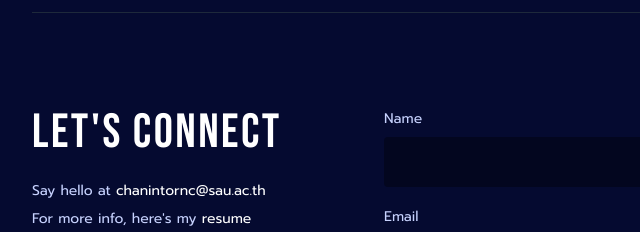
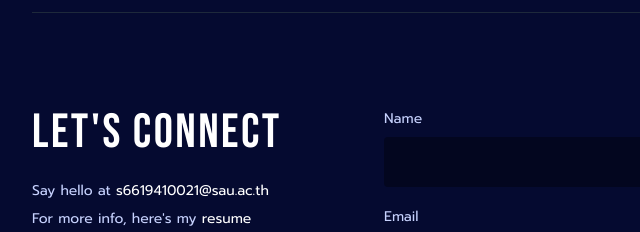
Before and after one commit to Tawan15/myfrontend01, a plain HTML site: page index3.html in a window 1280 px wide. Shown: the part 2321-2553 px from the top of the page, 96-736 px from the left. Drawn offline with nearby package versions, Linux system fonts and the light colour scheme.

Commit message:
first commit

```diff
--- a/index3.html
+++ b/index3.html
@@ -185,7 +185,7 @@
             <div class="grid grid-cols-1 md:grid-cols-12 gap-8">
                 <div class="md:col-span-4">
                     <h2 class="font-heading text-5xl tracking-wider mb-6">LET'S CONNECT</h2>
-                    <p class="text-brandText text-sm mb-2">Say hello at <a href="mailto:chanintornc@sau.ac.th" class="text-white hover:underline">chanintornc@sau.ac.th</a></p>
+                    <p class="text-brandText text-sm mb-2">Say hello at <a href="mailto:chanintornc@sau.ac.th" class="text-white hover:underline">s6619410021@sau.ac.th</a></p>
                     <p class="text-brandText text-sm mb-8">For more info, here's my <a href="#" class="text-white hover:underline">resume</a></p>
 
                     <div class="flex gap-4">
```
